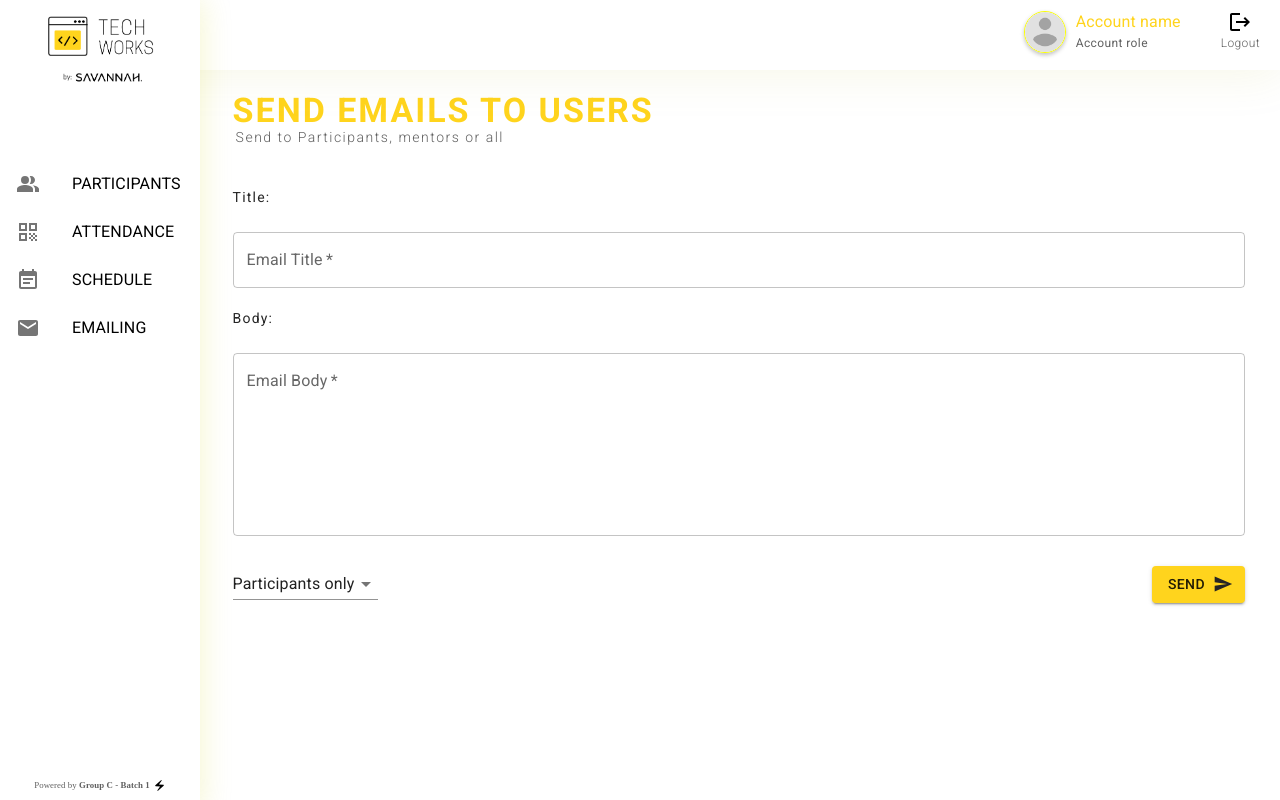
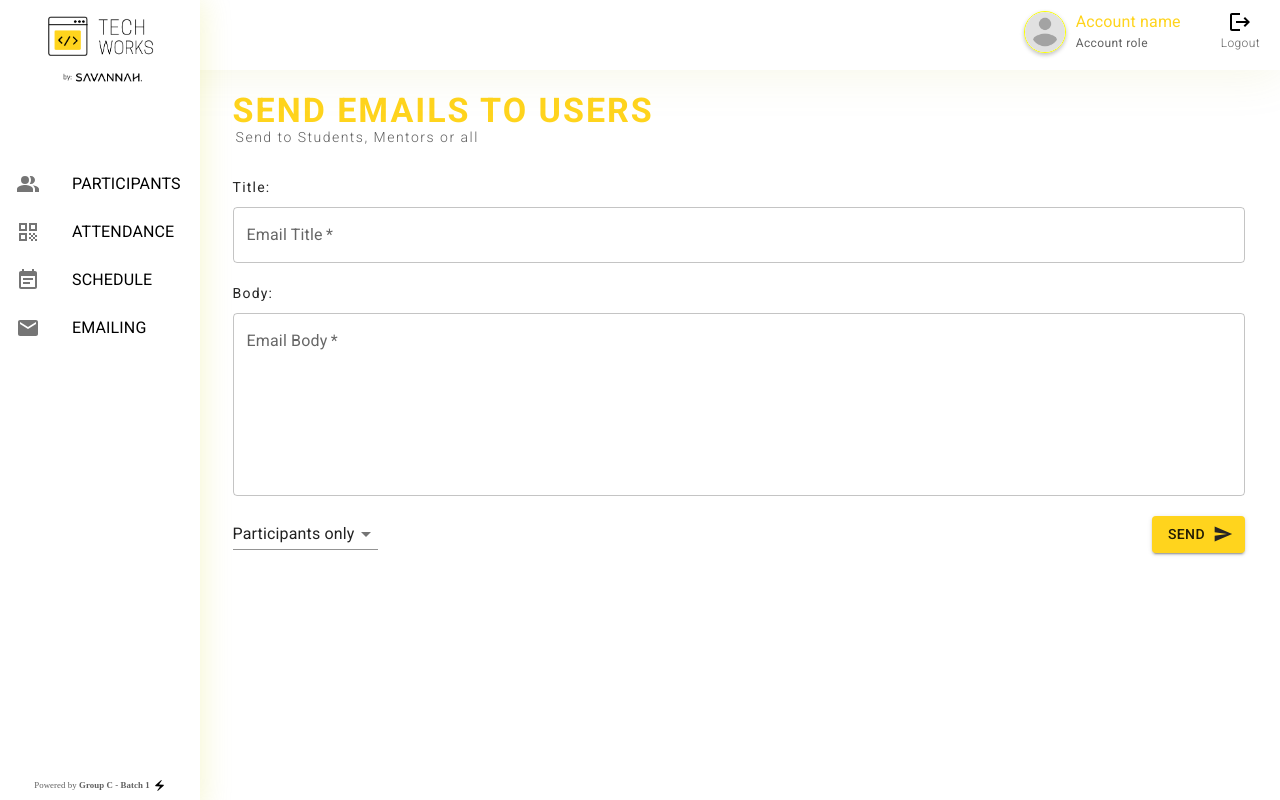
Before and after one commit to MomenAbdelwadoud/Techworks-Platform, a React (Create React App) app in the folder frontend/: page /maillist in a window 1280 px wide. Built offline with nearby package versions, Linux system fonts and the light colour scheme.

Commit message:
Emaillist ready

```diff
--- a/frontend/src/pages/MaillistPage.js
+++ b/frontend/src/pages/MaillistPage.js
@@ -23,8 +23,11 @@ export default function MaillistPage() {
     setRecipients(e.target.value);
   };
   // All emails
-  const students = ["momenwadoudg@gmail.com", ""];
-  const mentors = [""];
+  const students = [
+    "momenwadoudg@gmail.com",
+    "momen.abdalwadoud@withbloom.com",
+  ];
+  const mentors = ["momenwad00d13@gmail.com"];
   const all = students.concat(mentors);
 
   // show alert for 2 seconds
@@ -78,18 +81,18 @@ export default function MaillistPage() {
   return (
     <div
       className="main"
-      style={{ display: "flex", flexDirection: "column", gap: "20px" }}
+      style={{ display: "flex", flexDirection: "column", gap: "10px" }}
     >
       <Title
         title="Send Emails to users"
-        caption="Send to Participants, mentors or all"
+        caption="Send to Students, Mentors or all"
       ></Title>
       <Typography
         variant="body2"
         fontFamily={"roboto"}
         letterSpacing={1.2}
         color="secondary"
-        style={{ marginBottom: "5px" }}
+        // style={{ marginBottom: "5px" }}
       >
         Title:
       </Typography>
@@ -105,7 +108,7 @@ export default function MaillistPage() {
         fontFamily={"roboto"}
         letterSpacing={1.2}
         color="secondary"
-        style={{ marginBottom: "5px" }}
+        style={{ marginTop: "10px" }}
       >
         Body:
       </Typography>
--- a/frontend/src/pages/SignupPage.js
+++ b/frontend/src/pages/SignupPage.js
@@ -6,9 +6,9 @@ import Link from "@mui/material/Link";
 import Grid from "@mui/material/Grid";
 import Box from "@mui/material/Box";
 import Container from "@mui/material/Container";
-import Select from "@mui/material/Select";
-import MenuItem from "@mui/material/MenuItem";
-import InputLabel from "@mui/material/InputLabel";
+// import Select from "@mui/material/Select";
+// import MenuItem from "@mui/material/MenuItem";
+// import InputLabel from "@mui/material/InputLabel";
 
 import styles from "../styles/SignupPage.module.css";
 
```
Also changed, not shown: 1 other file (tests, documents, lock files or other folders).
